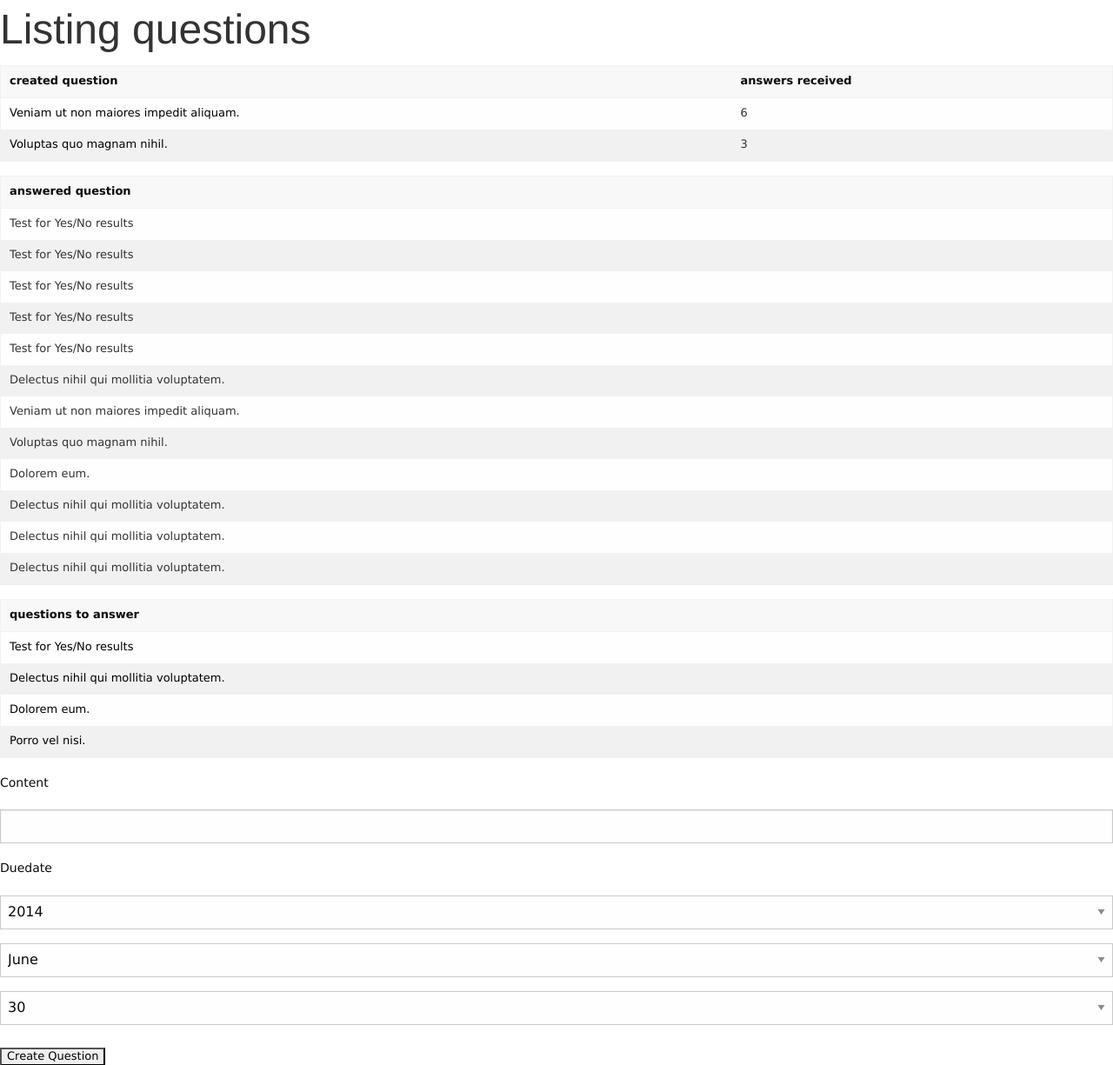
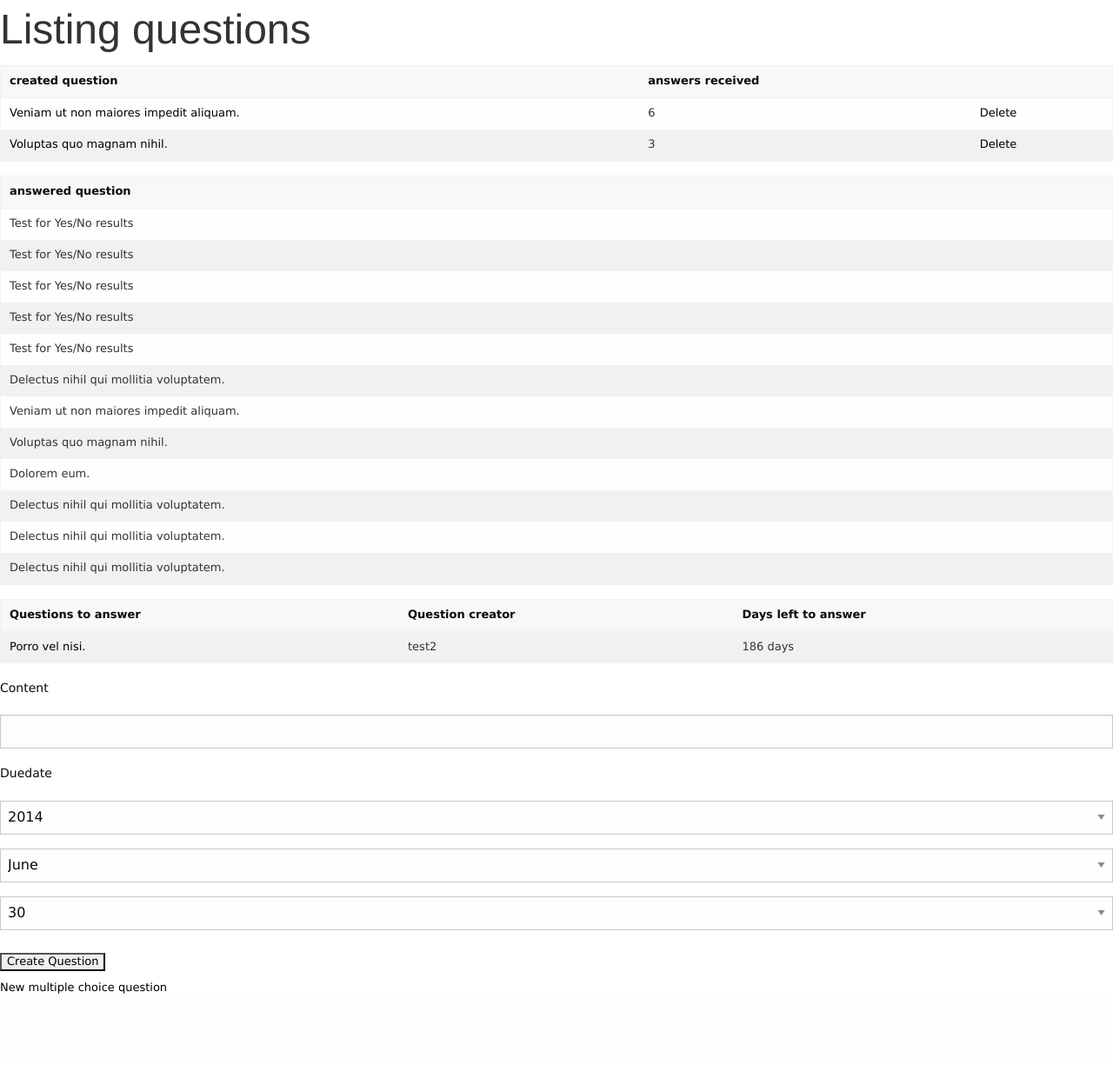
Before and after one commit to therufs/loopoll, a Rails app: page /questions in a window 1280 px wide. Shown: the part 102-1327 px from the top of the page at 87% size. After the commit the page ends 1245 px from the top, so only its background shows below. Run offline with Rails 7, Linux system fonts and the light colour scheme; a user stored in the database is signed in; data comes from the database, SQL or seed files in the repository; both versions use the stored data as it was before the commit; style sheets or scripts are compiled from the project's sources; some libraries are stand-ins or nearby versions.

Commit message:
Added duedate orders and filters

```diff
--- a/app/controllers/questions_controller.rb
+++ b/app/controllers/questions_controller.rb
@@ -4,7 +4,7 @@
   # GET /questions
   # GET /questions.json
   def index
-    @questions = Question.all
+    @questions = Question.order(:duedate)
     @question = Question.new
     @question.answers.build
   end
--- a/app/controllers/results_controller.rb
+++ b/app/controllers/results_controller.rb
@@ -29,9 +29,9 @@
     respond_to do |format|
       if @result.save
         format.html { redirect_to @result, notice: 'Result was successfully created.' }
-        format.json { render :show, status: :created, location: @result }
+        format.json { render @result.answer.question, status: :created, location: @result }
       else
-        format.html { render :new }
+        format.html { redirect_to @result.answer.question, notice: 'You already voted on this question.' }
         format.json { render json: @result.errors, status: :unprocessable_entity }
       end
     end
--- a/app/controllers/sessions_controller.rb
+++ b/app/controllers/sessions_controller.rb
@@ -10,7 +10,7 @@
     user = User.find_by_email(params[:email])
     if user && user.authenticate(params[:password])
       session[:user_id] = user.id
-      redirect_to user, notice: "Logged in!"
+      redirect_to questions_path, notice: "Welcome #{user.name}!"
     else
       flash.now.alert = "Email or password is invalid"
       render "new"
--- a/app/helpers/questions_helper.rb
+++ b/app/helpers/questions_helper.rb
@@ -1,2 +1,4 @@
 module QuestionsHelper
+
+
 end
--- a/app/models/answer.rb
+++ b/app/models/answer.rb
@@ -1,5 +1,5 @@
 class Answer < ActiveRecord::Base
   belongs_to :question
-  has_many :results
+  has_many :results, dependent: :destroy
   #TODO: make a validation for having at least two answer but reject the blank ones.
 end
--- a/app/models/question.rb
+++ b/app/models/question.rb
@@ -4,7 +4,7 @@
   #TODO: validate that a question has at least 2 answers
 
   belongs_to :user
-  has_many :answers
+  has_many :answers, dependent: :destroy
   has_many :results, through: :answers
   accepts_nested_attributes_for :answers,
     reject_if: lambda { |answer| answer['content'].blank? }
@@ -19,12 +19,12 @@
     where(user_id: session[:user_id])
   end
 
-  def answered
-    results.where(user_id: @current_user)
+  def answered(user)
+    results.where(user_id: user.id)
   end
 
-  def answered?
-    answered.any?
+  def answered?(user)
+    answered(user).any?
   end
 
   def self.to_answer_by(user)
@@ -35,6 +35,7 @@
     answers.count > 2
   end
 
-
-
+  def days_left
+    (duedate - Date.today).to_i
+  end
 end
--- a/app/models/result.rb
+++ b/app/models/result.rb
@@ -1,4 +1,6 @@
 class Result < ActiveRecord::Base
+  validates_uniqueness_of :user_id, scope: :answer_id
+
   belongs_to :user
   belongs_to :answer
 end
--- a/app/views/questions/index.html.erb
+++ b/app/views/questions/index.html.erb
@@ -17,6 +17,7 @@
       <tr>
         <th>created question</th>
         <th>answers received</th>
+        <th></th>
       </tr>
     </thead>
 
@@ -25,6 +26,7 @@
         <tr>
           <td><%= link_to question.content, question %></td>
           <td><%= question.results.count %></td>
+          <td><%= link_to "Delete", question, method: :delete, data: { confirm: 'Are you sure you want to delete this question and its answers?' } %></td>
         </tr>
       <% end %>
     </tbody>
@@ -52,15 +54,19 @@
   <table>
     <thead>
       <tr>
-        <th colspan="3">questions to answer</th>
+        <th>Questions to answer</th>
+        <th>Question creator</th>
+        <th>Days left to answer</th>
       </tr>
     </thead>
 
     <tbody>
       <% @questions.each do |question| %>
         <tr>
-          <% unless question.user == current_user || @question.answered? %>
+          <% unless question.user == current_user || question.answered?(current_user) || question.duedate < Date.today %>
             <td><%= link_to question.content, question %></td>
+            <td><%= question.user.name %></td>
+            <td><%= pluralize(question.days_left, "day") %></td>
           <% end %>
       <% end %>
     </tbody>
--- a/app/views/questions/show.html.erb
+++ b/app/views/questions/show.html.erb
@@ -2,7 +2,7 @@
 
 <h2><%= @question.content %></h2>
 
-<% if @question.answered? || @question.user == current_user %>
+<% if @question.answered?(current_user) || @question.user == current_user || @question.duedate < Date.today   %>
 
   <% if @question.multiple_choice? %>
     <%= pie_chart @question.results.group(:answer_id).count %>
@@ -10,7 +10,6 @@
     <%= bar_chart @question.results.group(:answer_id).count %>
   <% end %>
 <% else %>
-
   <%= form_for(@result) do |f| %>
     <% if @result.errors.any? %>
       <div id="error_explanation">
```
Also changed, not shown: db/seeds.rb (+11 -3 lines), db/development.sqlite3, db/test.sqlite3 (deleted), 2 other files.
